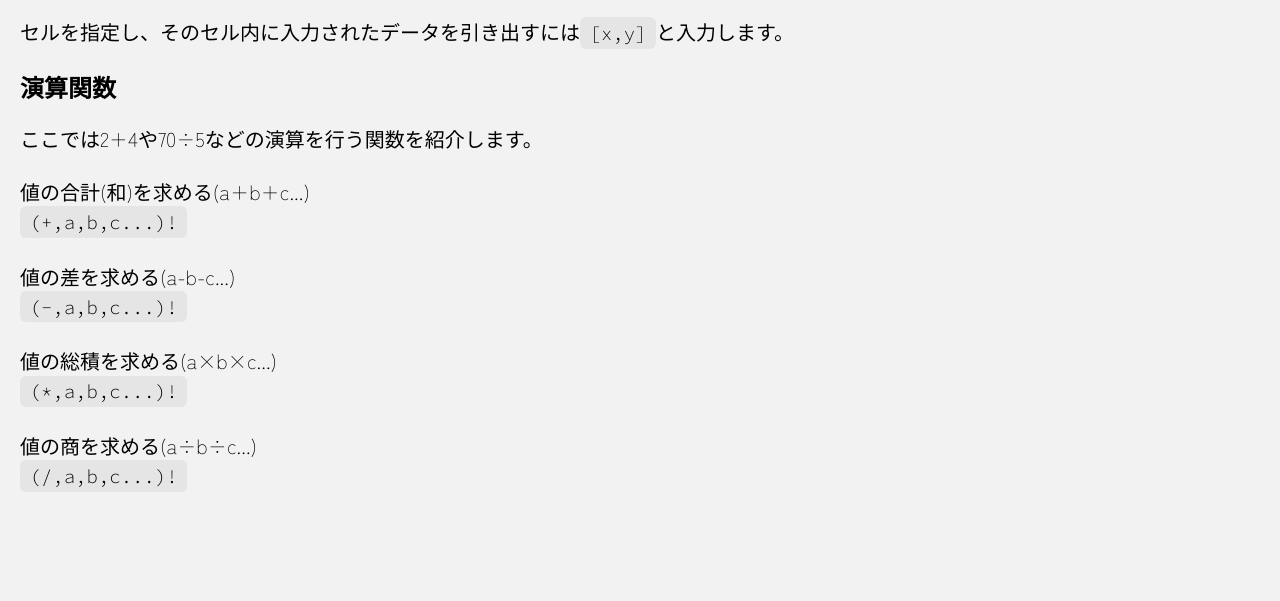
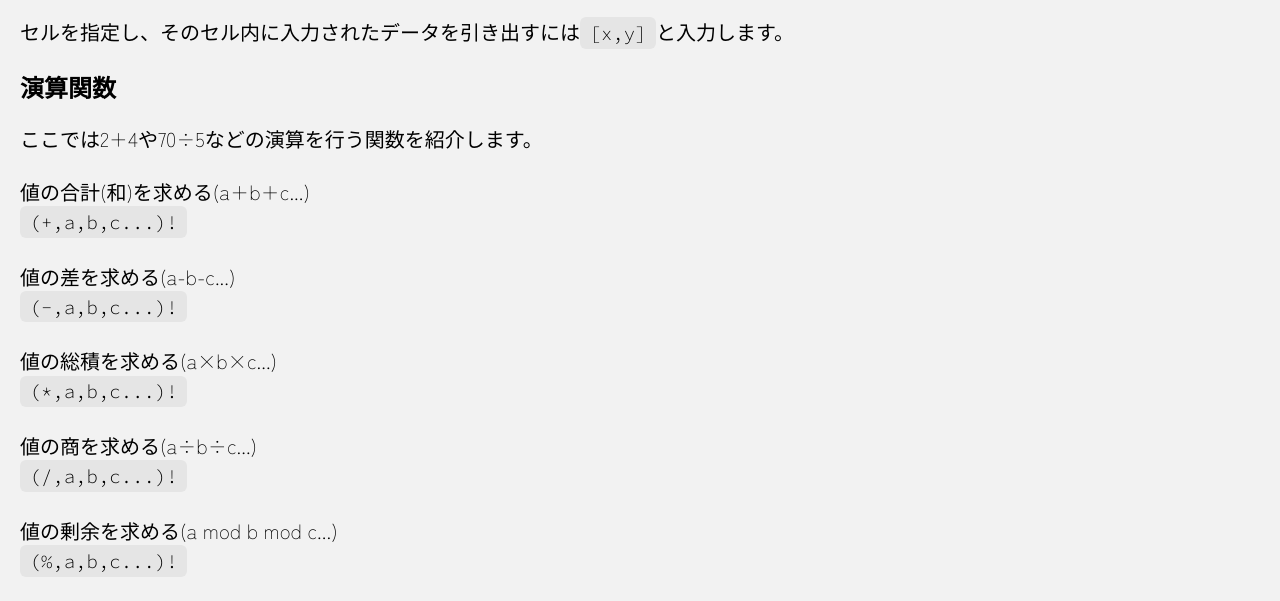
Before and after one commit to dragon-sub/Home-page, a plain HTML site: page aboutCoro.html in a window 1280 px wide. Shown: the part 364-965 px from the top of the page. Before the commit the page ends 880 px from the top, so only its background shows below. Drawn offline with Linux system fonts and the light colour scheme.

Commit message:
aboutCoro.html

```diff
--- a/aboutCoro.html
+++ b/aboutCoro.html
@@ -140,6 +140,7 @@
             <div class="text">値の差を求める(a-b-c...)<br/><code>(-,a,b,c...)!</code><br/></div><br/>
             <div class="text">値の総積を求める(a×b×c...)<br/><code>(*,a,b,c...)!</code><br/></div><br/>
             <div class="text">値の商を求める(a÷b÷c...)<br/><code>(/,a,b,c...)!</code><br/></div><br/>
+            <div class="text">値の剰余を求める(a mod b mod c...)<br/><code>(%,a,b,c...)!</code><br/></div><br/>
 </div>
 </body>
 </html>
```
